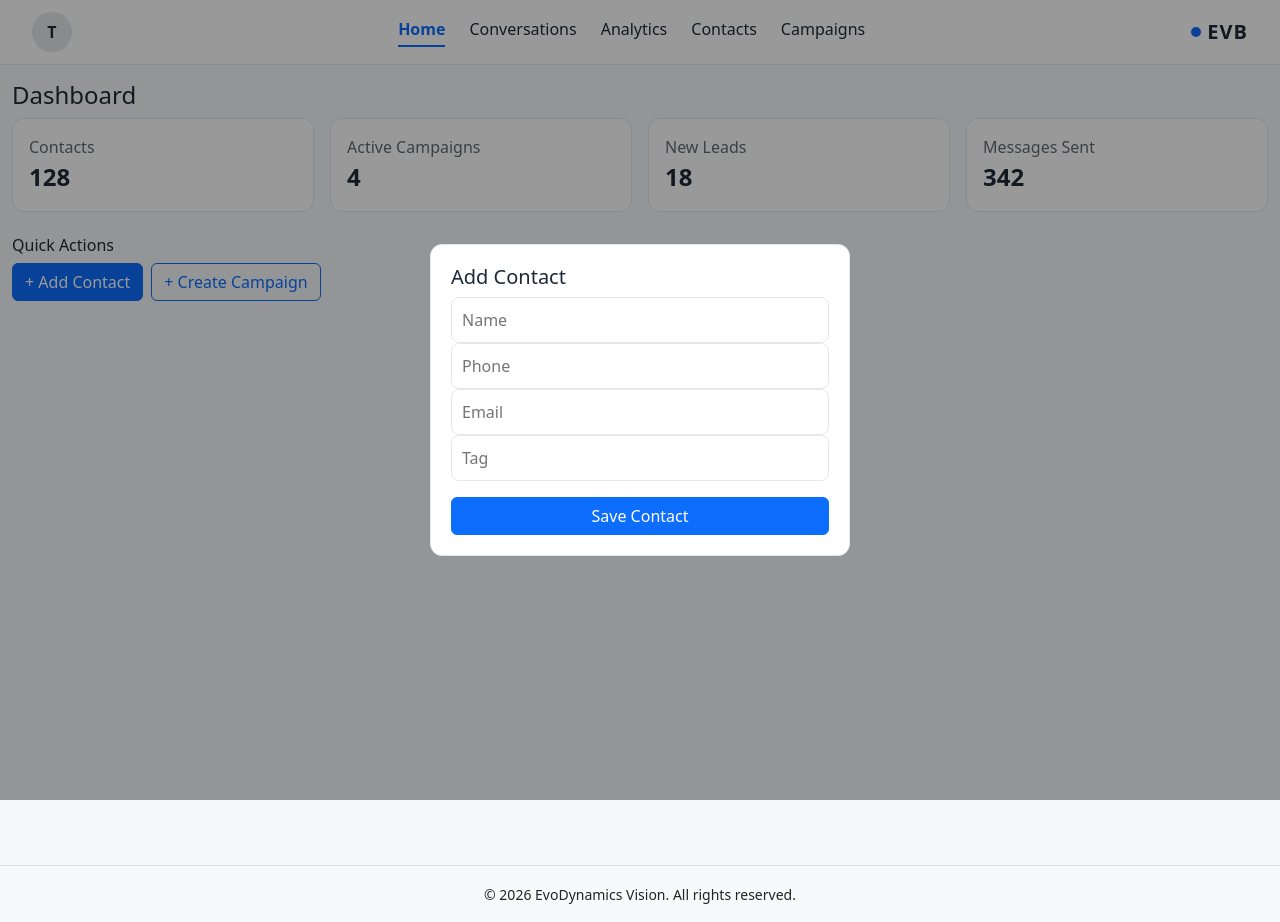
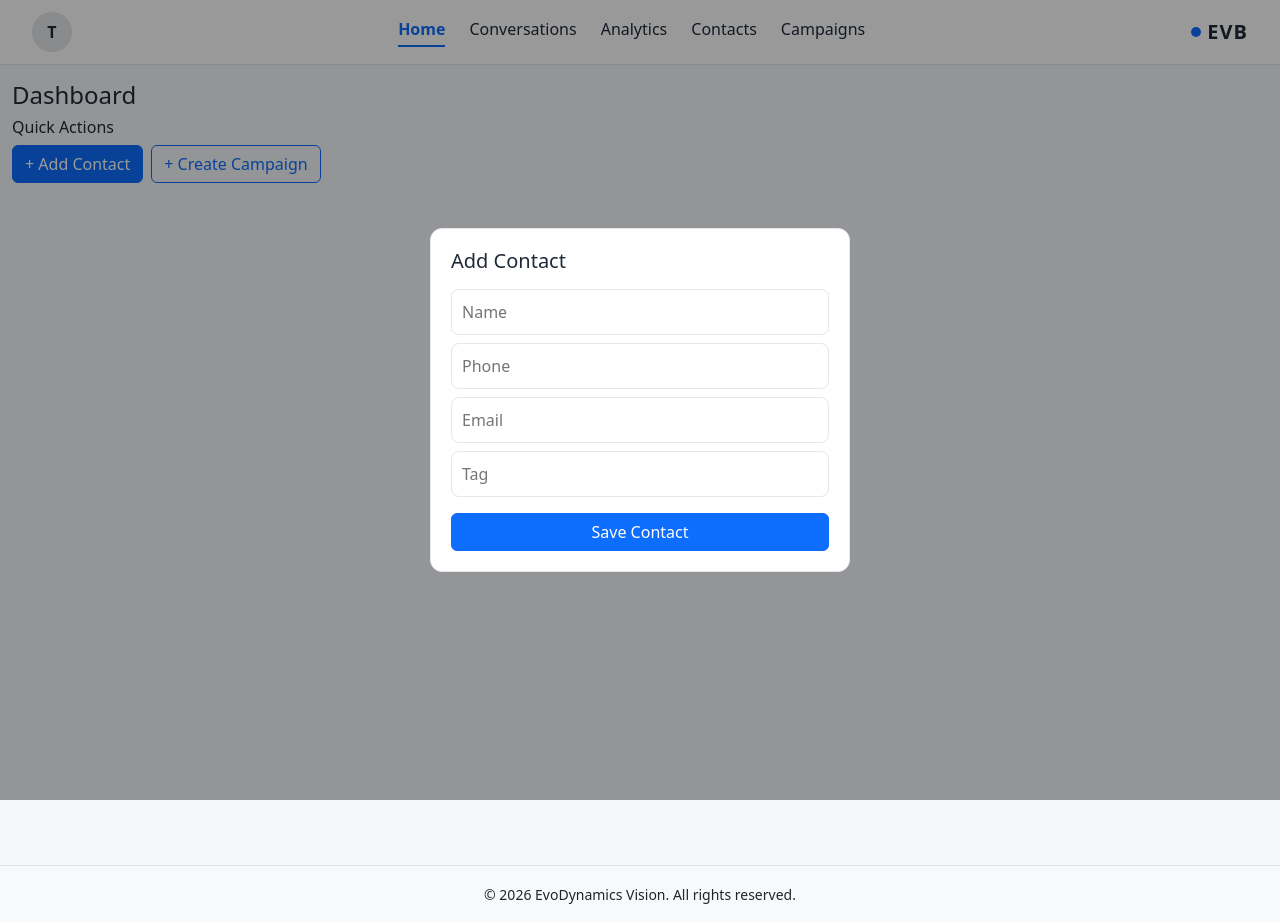
Before and after one commit to iamtalhaarifvlogs/evobusiness, a Next.js app: page / in a window 1280 px wide. Both pictures are taken after a click on the button "+ Add Contact". Built offline with nearby package versions, Linux system fonts and the light colour scheme.

Commit message:
Update page.tsx

```diff
--- a/app/page.tsx
+++ b/app/page.tsx
@@ -8,6 +8,24 @@ import {
   getCampaigns,
   saveCampaigns,
 } from "@/app/lib/storage";
+
+// ================= TYPES =================
+type Contact = {
+  id: number;
+  name: string;
+  phone: string;
+  email: string;
+  tag: string;
+};
+
+type Campaign = {
+  id: number;
+  name: string;
+  audience: string;
+  message: string;
+  status: string;
+  tag: string;
+};
 
 export default function HomePage() {
   // ================= STATES =================
@@ -39,30 +57,65 @@ export default function HomePage() {
     message: "",
   });
 
-  // ================= DATA =================
-  const stats = [
-    { label: "Contacts", value: 128 },
-    { label: "Active Campaigns", value: 4 },
-    { label: "New Leads", value: 18 },
-    { label: "Messages Sent", value: 342 },
-  ];
+  // ================= SAVE CONTACT =================
+  const handleSaveContact = () => {
+    if (!contactForm.name || !contactForm.phone) return;
 
-  // ================= STYLES =================
-  const cardStyle: React.CSSProperties = {
-    background: "var(--card)",
-    color: "var(--text)",
-    border: "1px solid var(--border)",
-    borderRadius: 12,
-    padding: 16,
+    const contacts: Contact[] = getContacts();
+
+    const newContact: Contact = {
+      id: Date.now(),
+      name: contactForm.name,
+      phone: contactForm.phone,
+      email: contactForm.email,
+      tag: contactForm.tag,
+    };
+
+    saveContacts([...contacts, newContact]);
+
+    setContactForm({ name: "", phone: "", email: "", tag: "" });
+    closeContactModal();
+
+    setTimeout(() => {
+      setSuccess({
+        show: true,
+        title: "Success 🎉",
+        message: "Contact added successfully",
+        buttonText: "View Contacts",
+        redirectTo: "/contacts",
+      });
+    }, 200);
   };
 
-  const inputStyle: React.CSSProperties = {
-    padding: 10,
-    borderRadius: 8,
-    border: "1px solid var(--border)",
-    background: "var(--card)",
-    color: "var(--text)",
-    width: "100%",
+  // ================= SAVE CAMPAIGN =================
+  const handleSaveCampaign = () => {
+    if (!campaignForm.name || !campaignForm.message) return;
+
+    const campaigns: Campaign[] = getCampaigns();
+
+    const newCampaign: Campaign = {
+      id: Date.now(),
+      name: campaignForm.name,
+      audience: campaignForm.audience || "General",
+      message: campaignForm.message,
+      status: "draft",
+      tag: campaignForm.audience || "general",
+    };
+
+    saveCampaigns([...campaigns, newCampaign]);
+
+    setCampaignForm({ name: "", audience: "", message: "" });
+    closeCampaignModal();
+
+    setTimeout(() => {
+      setSuccess({
+        show: true,
+        title: "Success 🚀",
+        message: "Campaign created successfully",
+        buttonText: "View Campaigns",
+        redirectTo: "/campaigns",
+      });
+    }, 200);
   };
 
   // ================= MODALS =================
@@ -86,71 +139,6 @@ export default function HomePage() {
     setTimeout(() => setShowCampaignModal(false), 200);
   };
 
-  // ================= SAVE CONTACT =================
-  const handleSaveContact = () => {
-    const contacts = getContacts();
-
-    const newContact = {
-      id: Date.now(),
-      ...contactForm,
-    };
-
-    const updated = [...contacts, newContact];
-
-    saveContacts(updated);
-
-    closeContactModal();
-
-    setContactForm({
-      name: "",
-      phone: "",
-      email: "",
-      tag: "",
-    });
-
-    setTimeout(() => {
-      setSuccess({
-        show: true,
-        title: "Success 🎉",
-        message: "Contact added successfully",
-        buttonText: "View Contacts",
-        redirectTo: "/contacts",
-      });
-    }, 200);
-  };
-
-  // ================= SAVE CAMPAIGN =================
-  const handleSaveCampaign = () => {
-    const campaigns = getCampaigns();
-
-    const newCampaign = {
-      id: Date.now(),
-      ...campaignForm,
-    };
-
-    const updated = [...campaigns, newCampaign];
-
-    saveCampaigns(updated);
-
-    closeCampaignModal();
-
-    setCampaignForm({
-      name: "",
-      audience: "",
-      message: "",
-    });
-
-    setTimeout(() => {
-      setSuccess({
-        show: true,
-        title: "Success 🚀",
-        message: "Campaign created successfully",
-        buttonText: "View Campaigns",
-        redirectTo: "/campaigns",
-      });
-    }, 200);
-  };
-
   // ================= UI =================
   return (
     <div
@@ -163,18 +151,6 @@ export default function HomePage() {
     >
       <h4>Dashboard</h4>
 
-      {/* STATS */}
-      <div className="row g-3 mb-4">
-        {stats.map((s, i) => (
-          <div key={i} className="col-12 col-sm-6 col-lg-3">
-            <div style={cardStyle}>
-              <div style={{ opacity: 0.7 }}>{s.label}</div>
-              <div style={{ fontSize: 24, fontWeight: 600 }}>{s.value}</div>
-            </div>
-          </div>
-        ))}
-      </div>
-
       {/* ACTIONS */}
       <div className="mb-4">
         <h6>Quick Actions</h6>
@@ -184,10 +160,7 @@ export default function HomePage() {
             + Add Contact
           </button>
 
-          <button
-            className="btn btn-outline-primary"
-            onClick={openCampaignModal}
-          >
+          <button className="btn btn-outline-primary" onClick={openCampaignModal}>
             + Create Campaign
           </button>
         </div>
@@ -198,57 +171,46 @@ export default function HomePage() {
         <>
           <div style={backdrop} onClick={closeContactModal} />
 
-          <div
-            style={{
-              ...modal,
-              opacity: animateContact ? 1 : 0,
-              transform: animateContact
-                ? "translate(-50%, -50%) scale(1)"
-                : "translate(-50%, -60%) scale(0.95)",
-            }}
-          >
+          <div style={modal}>
             <h5>Add Contact</h5>
 
             <input
-              style={inputStyle}
               placeholder="Name"
               value={contactForm.name}
               onChange={(e) =>
                 setContactForm({ ...contactForm, name: e.target.value })
               }
+              style={inputStyle}
             />
 
             <input
-              style={inputStyle}
               placeholder="Phone"
               value={contactForm.phone}
               onChange={(e) =>
                 setContactForm({ ...contactForm, phone: e.target.value })
               }
+              style={inputStyle}
             />
 
             <input
-              style={inputStyle}
               placeholder="Email"
               value={contactForm.email}
               onChange={(e) =>
                 setContactForm({ ...contactForm, email: e.target.value })
               }
+              style={inputStyle}
             />
 
             <input
-              style={inputStyle}
               placeholder="Tag"
               value={contactForm.tag}
               onChange={(e) =>
                 setContactForm({ ...contactForm, tag: e.target.value })
               }
+              style={inputStyle}
             />
 
-            <button
-              className="btn btn-primary w-100 mt-3"
-              onClick={handleSaveContact}
-            >
+            <button className="btn btn-primary w-100 mt-3" onClick={handleSaveContact}>
               Save Contact
             </button>
           </div>
@@ -260,32 +222,24 @@ export default function HomePage() {
         <>
           <div style={backdrop} onClick={closeCampaignModal} />
 
-          <div
-            style={{
-              ...modal,
-              opacity: animateCampaign ? 1 : 0,
-              transform: animateCampaign
-                ? "translate(-50%, -50%) scale(1)"
-                : "translate(-50%, -60%) scale(0.95)",
-            }}
-          >
+          <div style={modal}>
             <h5>Create Campaign</h5>
 
             <input
-              style={inputStyle}
               placeholder="Campaign Name"
               value={campaignForm.name}
               onChange={(e) =>
                 setCampaignForm({ ...campaignForm, name: e.target.value })
               }
+              style={inputStyle}
             />
 
             <select
-              style={inputStyle}
               value={campaignForm.audience}
               onChange={(e) =>
                 setCampaignForm({ ...campaignForm, audience: e.target.value })
               }
+              style={inputStyle}
             >
               <option value="">Select Audience</option>
               <option value="Customer">Customer</option>
@@ -294,18 +248,15 @@ export default function HomePage() {
             </select>
 
             <textarea
-              style={inputStyle}
               placeholder="Message..."
               value={campaignForm.message}
               onChange={(e) =>
                 setCampaignForm({ ...campaignForm, message: e.target.value })
               }
+              style={inputStyle}
             />
 
-            <button
-              className="btn btn-primary w-100 mt-3"
-              onClick={handleSaveCampaign}
-            >
+            <button className="btn btn-primary w-100 mt-3" onClick={handleSaveCampaign}>
               Launch Campaign
             </button>
           </div>
@@ -349,3 +300,13 @@ const backdrop: React.CSSProperties = {
   background: "rgba(0,0,0,0.4)",
   zIndex: 1040,
 };
+
+const inputStyle: React.CSSProperties = {
+  width: "100%",
+  padding: 10,
+  marginTop: 8,
+  borderRadius: 8,
+  border: "1px solid var(--border)",
+  background: "var(--card)",
+  color: "var(--text)",
+};
```
